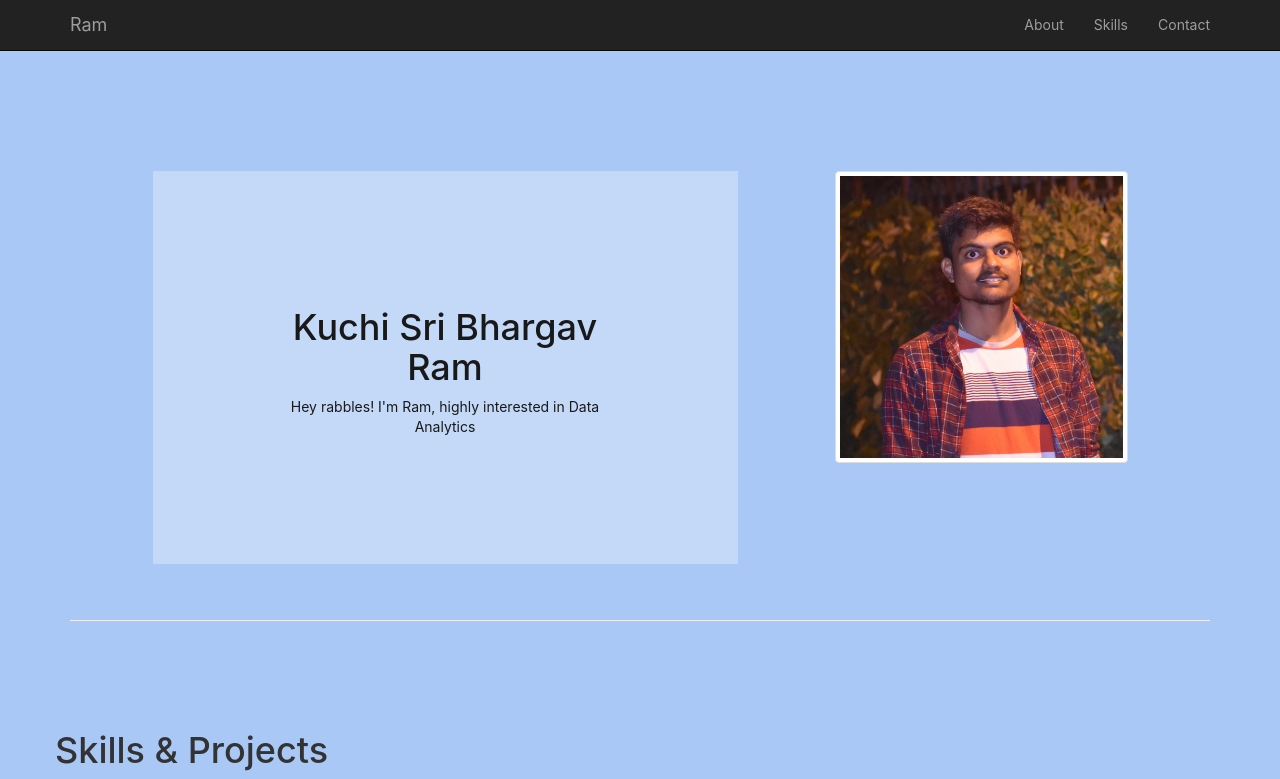
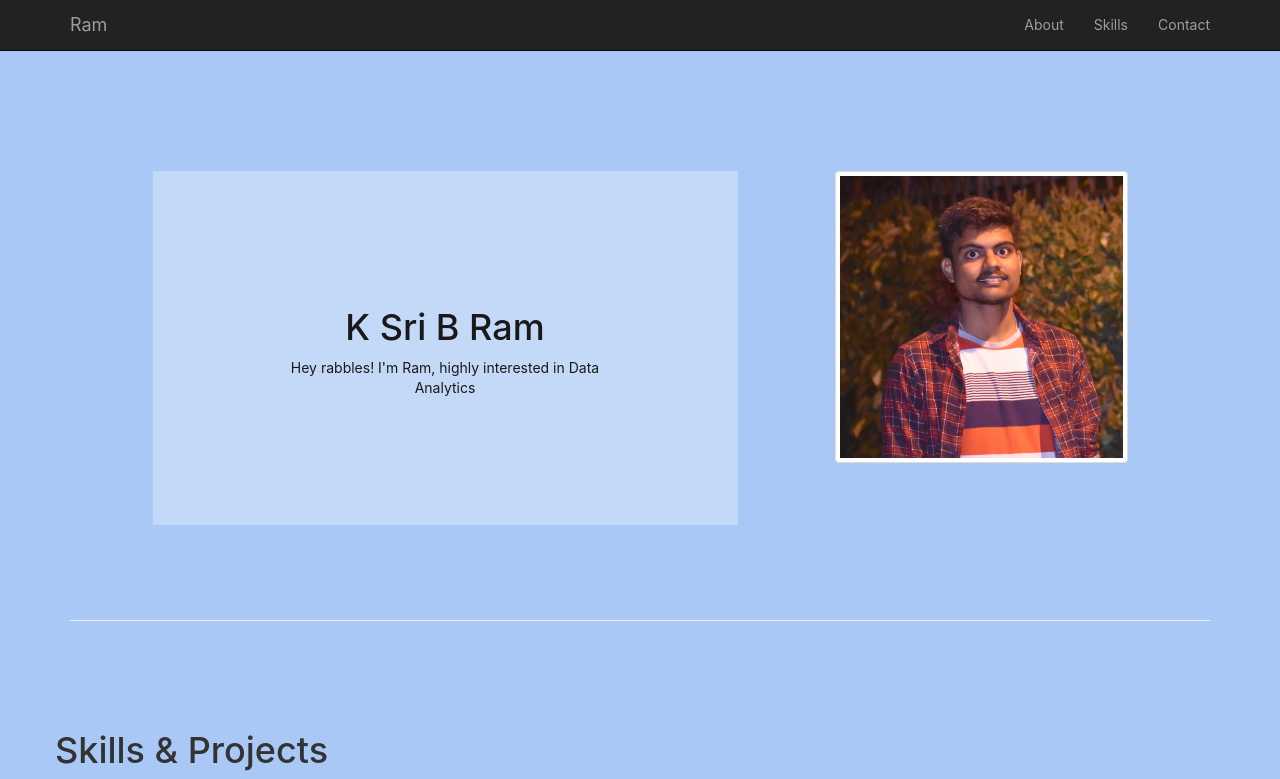
Before and after one commit to Ram3812/portfolio, a React (Create React App) app: page / in a window 1280 px wide. Shown: the top 779 px of the page. Built offline with nearby package versions, Linux system fonts and the light colour scheme.

Commit message:
check deploy

```diff
--- a/src/about.js
+++ b/src/about.js
@@ -13,7 +13,7 @@ class About extends React.Component {
             <div style={{paddingTop: "15%", minHeight: "600px"}} id="about">
                 <div className="row">
                     <div className="col-xs-6 col-xs-offset-1 my-name">
-                        <h1>Kuchi Sri Bhargav Ram</h1>
+                        <h1>K Sri B Ram</h1>
                         <p>Hey rabbles! I'm Ram, highly interested in Data Analytics</p>
                     </div>
                     <div className="col-xs-3 col-xs-offset-1 thumbnail">
```
